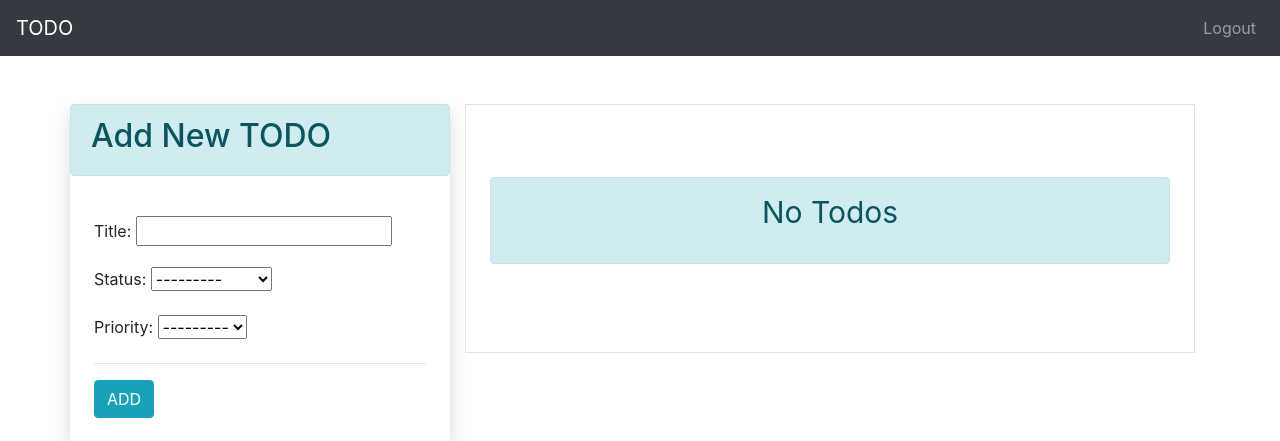
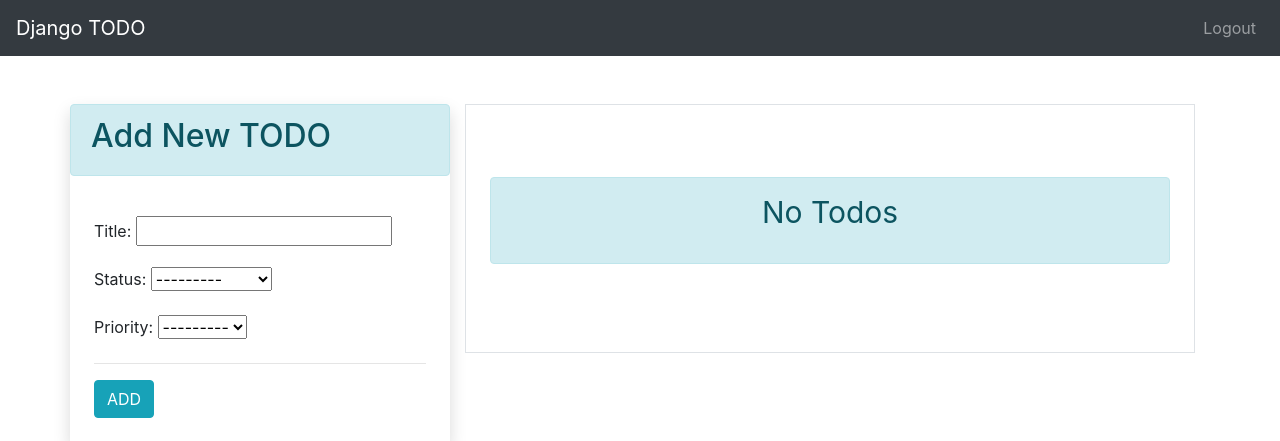
Before and after one commit to CodeIntelli/django-todoapp, a Django app: page / in a window 1280 px wide. Shown: the top 441 px of the page. Run offline with Django 3.2, Linux system fonts and the light colour scheme; a user stored in the database is signed in; data comes from the database, SQL or seed files in the repository.

Commit message:
FINAL COMMIT

```diff
--- a/template/base.html
+++ b/template/base.html
@@ -15,13 +15,13 @@
       crossorigin="anonymous"
     />
 
-    <title>Hello, world!</title>
+    <title>Todo App Using Django</title>
   </head>
 
   <body>
     <!-- navabar start -->
     <nav class="navbar navbar-expand-lg navbar-dark bg-dark">
-      <a class="navbar-brand" href="/">TODO</a>
+      <a class="navbar-brand" href="/">Django TODO</a>
       <button
         class="navbar-toggler"
         type="button"
```
